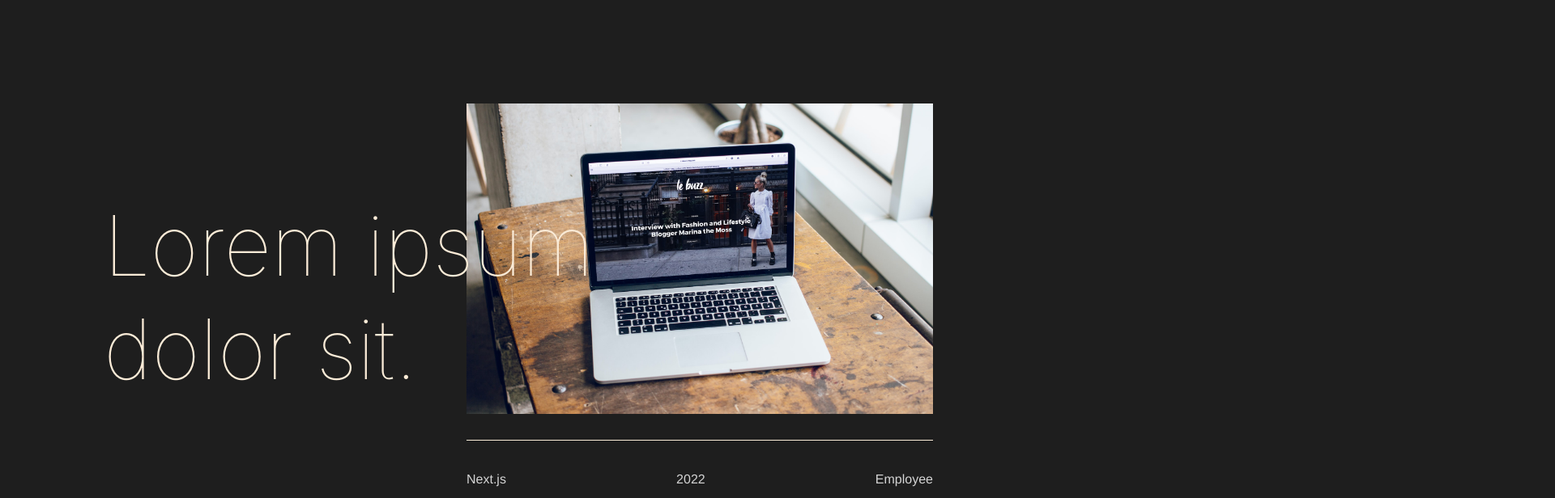
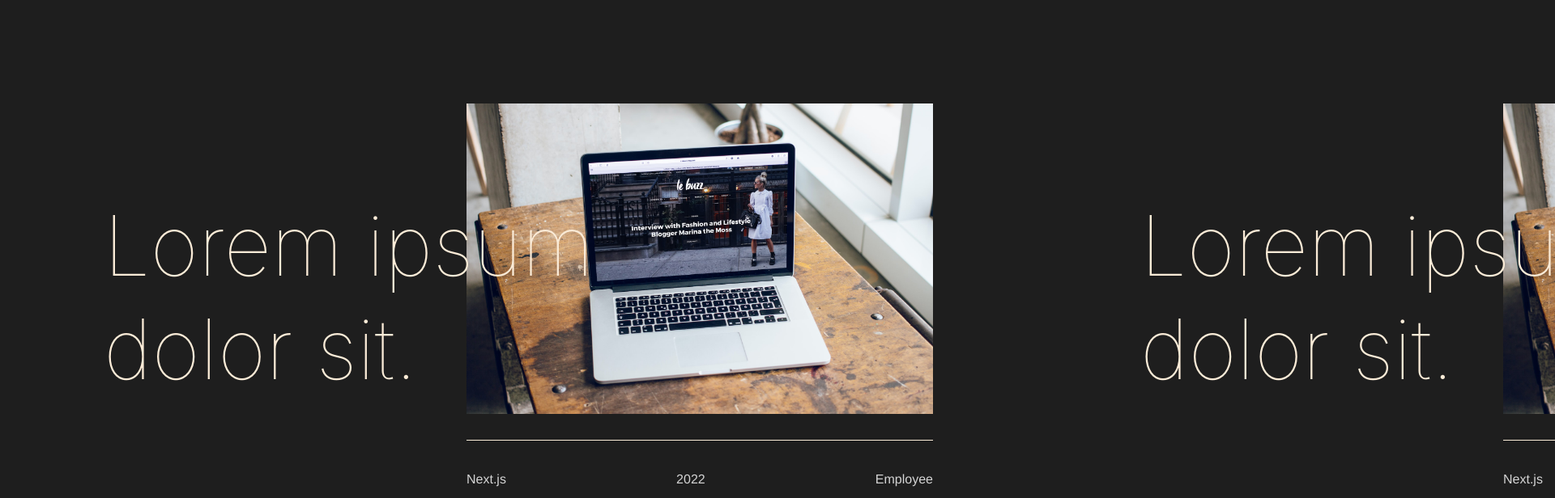
Before and after one commit to IvanSmiths/tutorial-horizontal-scroll-nextjs, a Next.js app: page / in a window 1280 px wide. Shown: the part 1040-1656 px from the top of the page at 81% size, 1920 px wide, since content can reach past the window. Built offline with nearby package versions, Linux system fonts and the light colour scheme.

Commit message:
add scroll

```diff
--- a/components/Works.js
+++ b/components/Works.js
@@ -16,6 +16,7 @@ function Works() {
         translateX: 0,
       },
       {
+        translateX: "-100vw",
         ease: "none",
         duration: 0.5,
         scrollTrigger: {
@@ -50,6 +51,22 @@ function Works() {
             </div>
           </div>
         </div>
+        <div className="work">
+          <div className="work__copy">
+            <h2>Lorem ipsum dolor sit.</h2>
+          </div>
+          <div className="work__content-outer">
+            <div className="work__content-inner">
+              <img src="/work.jpg" alt="work" />
+              <span className="work__line"></span>
+              <div className="work__details">
+                <h3>Next.js</h3>
+                <h3>2022</h3>
+                <h3>Employee</h3>
+              </div>
+            </div>
+          </div>
+        </div>
       </div>
     </section>
   );
--- a/styles/globals.css
+++ b/styles/globals.css
@@ -92,6 +92,11 @@ h2 {
   margin: 0;
 }
 
+.works {
+  display: flex;
+  width: 200vw;
+}
+
 .work {
   height: 100vh;
   width: 100%;
```
